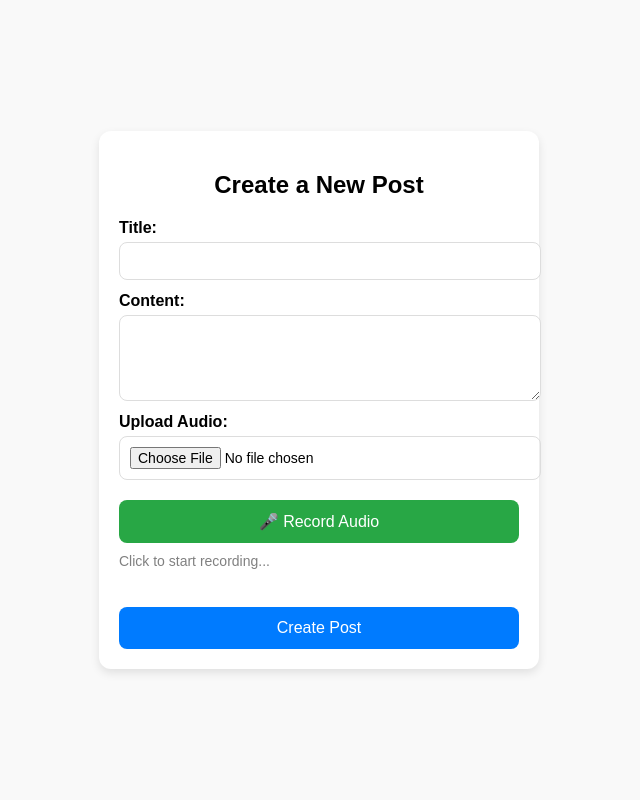
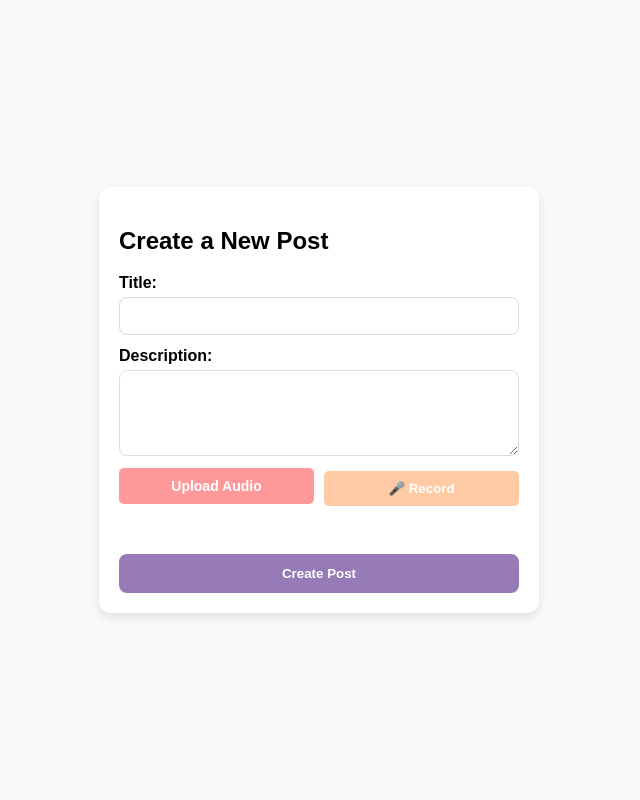
Before and after one commit to itselise/SoundBytes, a Flask app: page /create in a window 1280 px wide. Shown: the whole page, without its empty margins (321-961 px from the left). Run offline with Flask 2, Linux system fonts and the light colour scheme.

Commit message:
made create post pretty

```diff
--- a/static/create_post.css
+++ b/static/create_post.css
@@ -9,28 +9,20 @@ body {
     margin: 0;
 }
 
-/* Card-style container */
-.container {
-    display: flex;
-    justify-content: center;
-    align-items: center;
-    height: 100vh;
-}
-
+/* Centered card container */
 .card {
     background: white;
     padding: 20px;
     border-radius: 12px;
     box-shadow: 0 4px 10px rgba(0, 0, 0, 0.1);
     width: 400px;
-    text-align: center;
 }
 
-/* Input and form styling */
+/* Left-align labels and keep inputs full width */
 .input-group {
     display: flex;
     flex-direction: column;
-    align-items: flex-start;
+    align-items: flex-start; /* Ensures labels and inputs are left-aligned */
     width: 100%;
     margin-bottom: 12px;
 }
@@ -40,48 +32,95 @@ body {
     margin-bottom: 5px;
 }
 
+/* Ensure text fields take full width */
 input[type="text"], textarea, input[type="file"] {
     width: 100%;
     padding: 10px;
     border: 1px solid #ddd;
     border-radius: 8px;
     font-size: 14px;
+    box-sizing: border-box;
 }
 
-/* Buttons */
-button {
+/* Ensure Upload and Record buttons are equal-sized */
+.audio-buttons {
+    display: flex;
+    justify-content: space-between;
+    align-items: center;
+    gap: 10px;
     width: 100%;
-    padding: 12px;
-    font-size: 16px;
-    border: none;
-    border-radius: 8px;
-    cursor: pointer;
-    transition: 0.3s;
 }
 
+/* Make both elements take up equal space */
+.audio-buttons input[type="file"],
+.audio-buttons button {
+    flex: 1;  /* Both elements get equal width */
+    max-width: 50%; /* Prevents one from growing more */
+}
+
+/* Ensure Record button aligns well */
 #recordButton {
-    background-color: #28a745;
+    background-color: #FFCBA5;
     color: white;
-    margin-top: 8px;
+    padding: 10px;
+    border: none;
+    font-weight: bold;
+    border-radius: 5px;
+    cursor: pointer;
+    text-align: center;
 }
 
 #recordButton:hover {
-    background-color: #218838;
+    background-color: #FFCBA5;
 }
 
+
+/* Style submit button */
 .submit-btn {
-    background-color: #007BFF;
+    background-color: #967BB6;
     color: white;
-    margin-top: 12px;
+    padding: 12px;
+    font-weight: bold;
+    border: none;
+    border-radius: 8px;
+    width: 100%;
+    cursor: pointer;
 }
 
 .submit-btn:hover {
+    background-color: #FF9899;
+}
+
+
+/* Style custom upload button */
+#customFileButton {
+    flex: 1;
+    background-color: #FF9899;
+    color: white;
+    padding: 10px;
+    border: none;
+    border-radius: 5px;
+    cursor: pointer;
+    text-align: center;
+    display: inline-block;
+    text-align: center;
+    font-size: 14px;
+}
+
+#customFileButton:hover {
     background-color: #0056b3;
 }
 
-/* Status text */
-#status {
+/* New class to align file name properly */
+.file-status {
+    display: flex;
+    justify-content: center;
+    width: 100%;
+    margin-top: 5px;
+}
+
+/* Style file name text */
+#fileName {
     font-size: 14px;
     color: gray;
-    margin-top: 10px;
 }
--- a/static/js/record.js
+++ b/static/js/record.js
@@ -34,6 +34,10 @@ document.addEventListener("DOMContentLoaded", function () {
                     audioPreview.src = audioURL;
                     audioPreview.style.display = "block";
                     statusText.innerText = "Recording saved!";
+
+                    // ✅ Display the recorded file name dynamically
+                    const fileNameDisplay = document.getElementById("fileName");
+                    fileNameDisplay.textContent = "Recorded_Audio.wav"; // Custom file name
                 };
 
                 mediaRecorder.start();
@@ -48,3 +52,17 @@ document.addEventListener("DOMContentLoaded", function () {
         });
     }
 });
+
+
+document.addEventListener("DOMContentLoaded", function () {
+    const fileInput = document.getElementById("audio");
+    const fileNameDisplay = document.getElementById("fileName");
+
+    fileInput.addEventListener("change", function () {
+        if (fileInput.files.length > 0) {
+            fileNameDisplay.textContent = fileInput.files[0].name; // Show actual file name
+        } else {
+            fileNameDisplay.textContent = "XXX"; // Show placeholder if no file is chosen
+        }
+    });
+});
--- a/templates/create_post.html
+++ b/templates/create_post.html
@@ -17,21 +17,22 @@
                 </div>
 
                 <div class="input-group">
-                    <label for="content">Content:</label>
+                    <label for="content">Description:</label>
                     <textarea name="content" id="content" rows="4" required></textarea>
                 </div>
 
+                <!-- Stack Upload and Record Buttons Vertically -->
                 <div class="input-group">
-                    <label for="audio">Upload Audio:</label>
-                    <input type="file" name="audio" id="audio" accept="audio/*">
+                    <div class="audio-buttons">
+                        <input type="file" name="audio" id="audio" accept="audio/*" hidden>
+                        <label for="audio" id="customFileButton">Upload Audio</label>
+                        <button type="button" id="recordButton">🎤 Record</button>
+                    </div>
+                    <div class="file-status">
+                        <p id="fileName"></p>
+                    </div>
                 </div>
 
-                <div class="input-group">
-                    <button type="button" id="recordButton">🎤 Record Audio</button>
-                    <p id="status">Click to start recording...</p>
-                    <audio id="audioPreview" controls style="display: none;"></audio>
-                    <input type="hidden" name="recorded_audio" id="recordedAudioInput">
-                </div>
 
                 <button type="submit" class="submit-btn">Create Post</button>
             </form>
```
